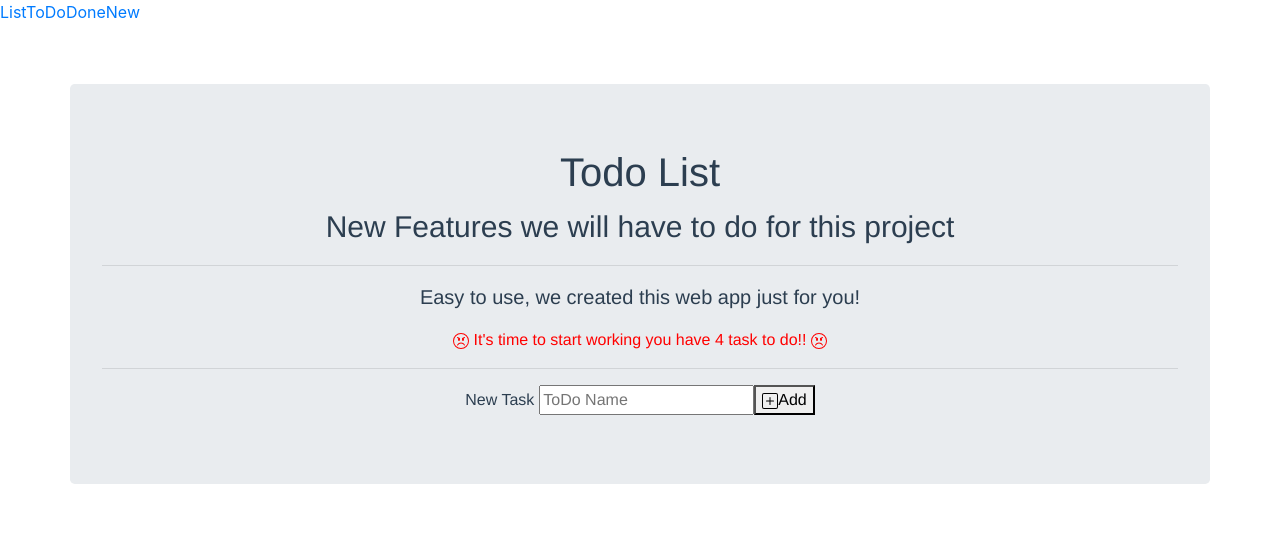
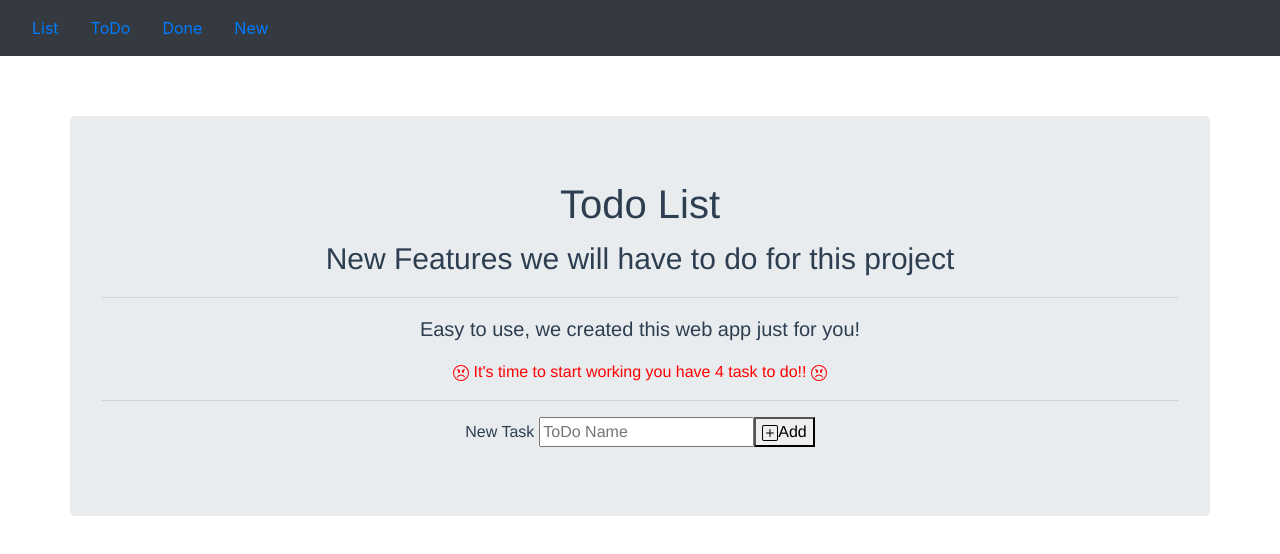
Before and after one commit to Batchyomna/To-Do--avec-Vue-CLI, a Vue app: page /new in a window 1280 px wide. Shown: the top 554 px of the page. Built offline with nearby package versions, Linux system fonts and the light colour scheme.

Commit message:
add key proerty in router-view

```diff
--- a/src/components/AddForm.vue
+++ b/src/components/AddForm.vue
@@ -34,16 +34,17 @@ export default {
   //           this.$emit('myNewToDo', this.message)
   //       }
   //},
-  //  mounted() {
-  //Axios de ton API
+
   method: {
     addToDo : function() {
+      console.log(this.message);
       let myList = [];
       axios.get("http://localhost:3000/todo").then((res) => {
           myList.push(res.data);
         }).catch(function (error) {
           console.log(error);
         });
+        console.log(myList);
 
       axios.post("http://localhost:3000/todo",{
           name: this.message,
--- a/src/components/MyHeader.vue
+++ b/src/components/MyHeader.vue
@@ -10,7 +10,7 @@
 
   </b-nav>
  </div>   -->
- <!-- <div>
+ <div>
     <b-navbar toggleable="lg" type="dark" variant="dark" id="nav" >
 
              <b-nav-item to="/list" class="fontLink">List</b-nav-item>
@@ -18,8 +18,8 @@
             <b-nav-item to="/done">Done</b-nav-item>
             <b-nav-item to="/new">New</b-nav-item>
     </b-navbar>
-</div> -->
-<div>
+</div>
+<!-- <div>
 
         <nav>
             <router-link to="/list">List</router-link>
@@ -27,7 +27,7 @@
             <router-link to="/done">Done</router-link>
             <router-link to="/new">New</router-link>
     </nav>
-</div>
+</div> -->
 
 </template>
 
--- a/src/components/MyJumbotron.vue
+++ b/src/components/MyJumbotron.vue
@@ -12,7 +12,7 @@
     <Sentence v-bind:data="yomna"></Sentence>
 
     <hr>
-    <router-view></router-view>
+    <router-view :key="$route.path"></router-view><!-- here with key proerty we force Vue to create a new instance of the component-->
 
     <!-- <MyToDo v-bind:todo="yomna" @toggle2="passAgainFlag"></MyToDo>-->
     <!-- <AddForm @myNewToDo="passTheTask"></AddForm>  -->
```
